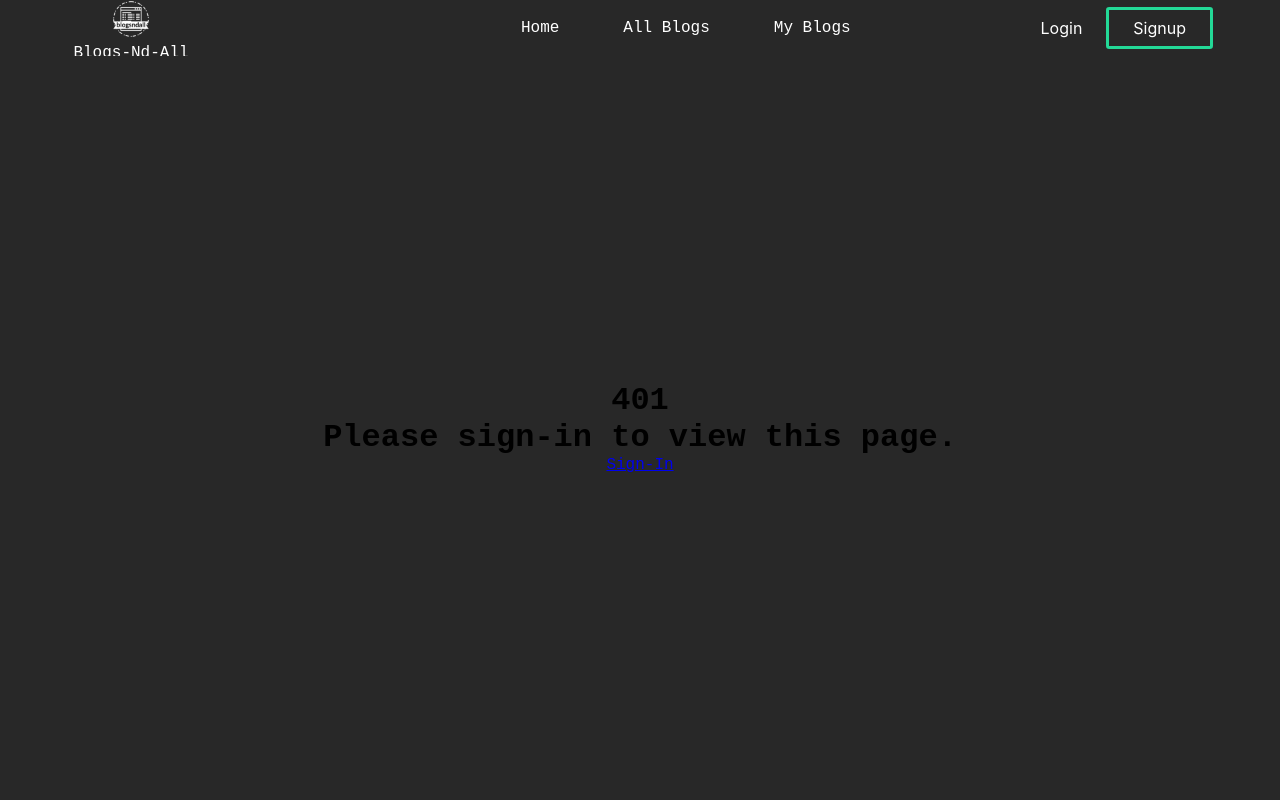
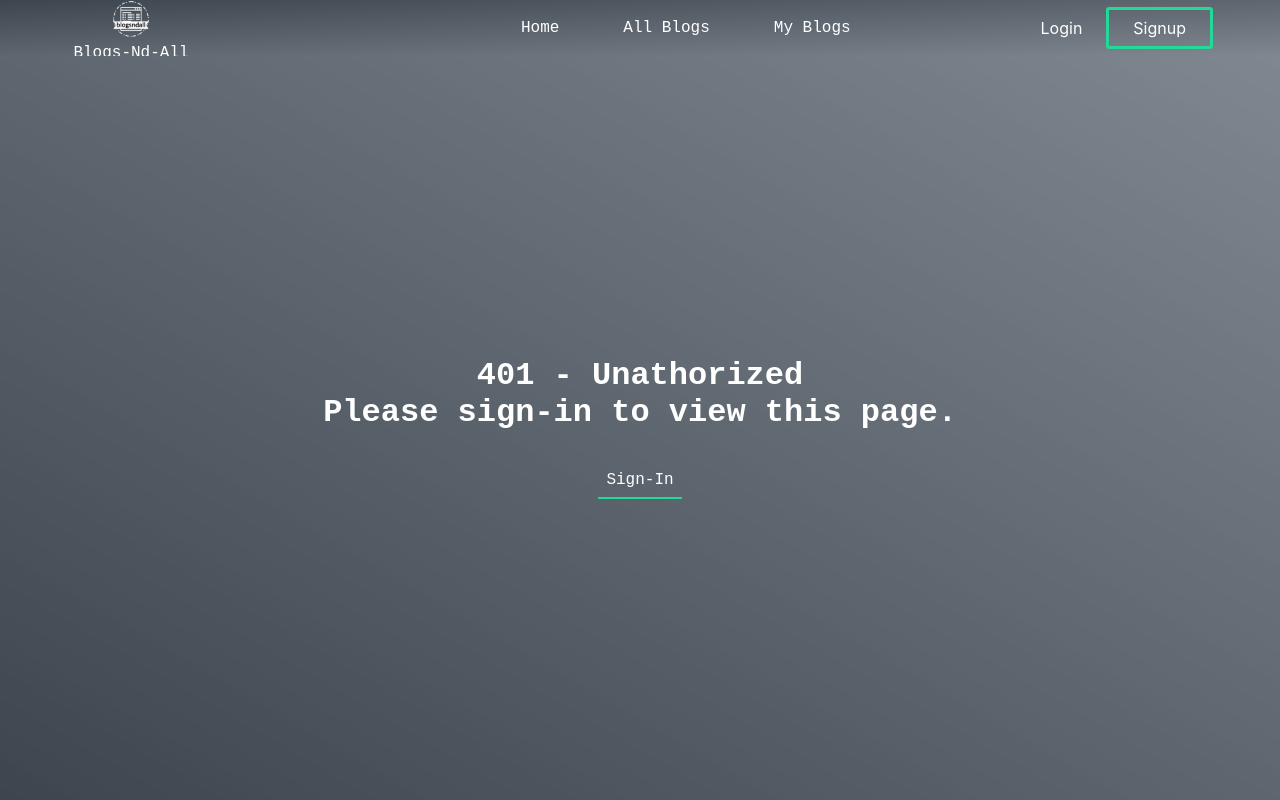
Before and after one commit to Mr2Time/caskade-blogz, a React (Create React App) app in the folder client/: page /my-blogs in a window 1280 px wide. Built offline with nearby package versions, Linux system fonts and the light colour scheme.

Commit message:
error page implemented

```diff
--- a/client/src/App.jsx
+++ b/client/src/App.jsx
@@ -21,7 +21,7 @@ function App() {
   const dispatch = useDispatch();
 
   return (
-    <div className="App">
+    <>
       <GlobalStyle />
       <Nav Auth={Auth} dispatch={dispatch}/>
       <Routes location={pathname} key={key}>
@@ -35,7 +35,7 @@ function App() {
           </Route>
           <Route path="*" element={<Home />} />
         </Routes>
-    </div>
+    </>
   );
 }
 
--- a/client/src/components/Create.jsx
+++ b/client/src/components/Create.jsx
@@ -18,16 +18,16 @@ export default function Create() {
   );
 }
 
-const CreateContainer = styled.button`
+const CreateContainer = styled.div`
   .circles {
     display: flex;
     justify-content: center;
     align-items: center;
     position: absolute;
-    height: 17vmin;
-    width: 17vmin;
-    top: 80%;
-    left: 88%;
+    height: 25vmin;
+    width: 25vmin;
+    top: 75%;
+    left: 87%;
 
     .create-btn {
         width: 5rem;
@@ -45,7 +45,7 @@ const CreateContainer = styled.button`
         }
     }
 
-    div {
+    .circle1, .circle2, .circle3 {
       animation: growAndFade 3s infinite ease-out;
       background-color: lightgreen;
       border-radius: 50%;
--- /dev/null
+++ b/client/src/components/ErrorPage.jsx
@@ -0,0 +1,42 @@
+import styled from "styled-components";
+import  {Link}  from "react-router-dom";
+
+const ErrorPage = () => {
+    return (
+      <NoAuth>
+        <h1 className='error-code'>401 - Unathorized</h1>
+        <h1>Please sign-in to view this page.</h1>
+          <Link to="/login" className='sign-in-btn'>Sign-In</Link>
+      </NoAuth>
+    );
+};
+
+export default ErrorPage;
+
+const NoAuth = styled.div`
+  display: flex;
+  flex-direction: column;
+  justify-content: center;
+  align-items: center;
+  height: 93vh;
+  width: 100vw;
+  background: linear-gradient(
+    to right top,
+    rgb(40, 49, 59, 0.9),   rgb(72, 84, 97, 0.7)
+
+  );
+  color: #fff;
+  font-family: 'Courier New', monospace;
+
+  .sign-in-btn {
+    margin-top: 2rem;
+    padding: 0.5rem 0.5rem;
+    text-decoration: none;
+    border-bottom: 2px solid #23d997;
+    color: #fff;
+    transition: all 0.3s ease-in-out;
+    &:hover {
+        transform: translateY(-3px);
+    }
+  }
+`;
--- a/client/src/components/Navbar.jsx
+++ b/client/src/components/Navbar.jsx
@@ -57,9 +57,10 @@ const Navbar = ({Auth, dispatch}) => {
 };
 
 const Nav = styled.nav`
-  background: #282828;
-  height: 7vh;
-  min-width: 100vw;
+  background: linear-gradient(
+    to right bottom,
+    rgb(40, 49, 59, 0.9),   rgb(72, 84, 97, 0.7)
+  );  height: 7vh;
   display: flex;
   justify-content: space-around;
   align-items: center;
--- a/client/src/pages/Home.jsx
+++ b/client/src/pages/Home.jsx
@@ -5,6 +5,7 @@ const Home = () => {
     return (
         <div>
             <Create />
+            home
         </div>
     );
 }
--- a/client/src/pages/Login.jsx
+++ b/client/src/pages/Login.jsx
@@ -1,9 +1,9 @@
-import React, { useEffect, useRef, useState } from "react";
+import React, { useState } from "react";
 import axios from 'axios'
 import { Link, useNavigate } from "react-router-dom";
 import styled from "styled-components";
-import { Formik, Form, Field, ErrorMessage, useFormik } from "formik";
-import {useSelector, useDispatch} from 'react-redux';
+import {useFormik } from "formik";
+import {useDispatch} from 'react-redux';
 import {userData, setAuth} from '../reducers/userSlice';
 import Spinner from "../components/Spinner";
 
@@ -83,7 +83,7 @@ export default function Login() {
           <div>
             Don't have an account? <Link to="/signup">Signup</Link>
           </div>
-          {error.message && <div className={`form-control ${error.status == 200 ? 'smsg' : ''}`} style={{margin: '2rem 0', fontFamily: 'Arial' }}>{error.message}</div>}
+          {error.message && <div className={`form-control ${error.status === 200 ? 'smsg' : ''}`} style={{margin: '2rem 0', fontFamily: 'Arial' }}>{error.message}</div>}
 
         </form>
       </FormContainer>
@@ -157,7 +157,7 @@ const Container = styled.div`
   align-items: center;
   background: linear-gradient(
     to right top,
-    rgba(73, 89, 199, 0.9),
-    rgba(185, 90, 186, 0.7)
+    rgb(40, 49, 59, 0.9),   rgb(72, 84, 97, 0.7)
+
   );
 `;
--- a/client/src/pages/MyBlogs.jsx
+++ b/client/src/pages/MyBlogs.jsx
@@ -1,24 +1,11 @@
-import React, { useState, useEffect } from "react";
+import React from "react";
 import Create from "../components/Create";
-import { Link } from "react-router-dom";
-import { useDispatch, useSelector } from "react-redux";
-import { setAuth } from "../reducers/userSlice";
+import { useSelector } from "react-redux";
+import ErrorPage from "../components/ErrorPage";
 import styled from "styled-components";
-
-const Restrict = () => {
-  return (
-    <NoAuth>
-      <h1 className='error-code'>401</h1>
-      <h1>Please sign-in to view this page.</h1>
-        <Link to="/login" className='sign-in-btn'>Sign-In</Link>
-    </NoAuth>
-  );
-};
 
 export default function MyBlogs() {
   const isAuth = useSelector((state) => state.user.auth);
-
-  const dispatch = useDispatch();
 
   return (
     <Container>
@@ -28,7 +15,7 @@ export default function MyBlogs() {
           <Create />
         </div>
       ) : (
-        <Restrict />
+        <ErrorPage />
       )}
     </Container>
   );
@@ -42,13 +29,3 @@ const Container = styled.div`
   justify-content: center;
   align-items: center;
 `;
-
-const NoAuth = styled.div`
-  display: flex;
-  flex-direction: column;
-  justify-content: center;
-  align-items: center;
-  height: 93vh;
-  width: 100vw;
-  background: #282828;
-`;
--- a/client/src/pages/Signup.jsx
+++ b/client/src/pages/Signup.jsx
@@ -1,8 +1,8 @@
-import React, { useEffect, useRef, useState } from "react";
+import React, { useState } from "react";
 import axios from 'axios'
 import { Link, useNavigate } from "react-router-dom";
 import styled from "styled-components";
-import { Formik, Form, Field, ErrorMessage, useFormik } from "formik";
+import { useFormik } from "formik";
 import Spinner from "../components/Spinner";
 
 import registernew from "../assets/register-new.png";
@@ -34,7 +34,7 @@ export default function Signup() {
       setError({status: 200, message: 'Successfully registered, redirecting to login page...'});
       setTimeout(() => {
         navigate('/login');
-      }, 3000);
+      }, 2500);
       setLoading(false);
     } catch (error) {
       const {status, data: {message} } = error.response;
@@ -115,7 +115,7 @@ export default function Signup() {
           <div>
             Already have an account? <Link to="/login">Login</Link>
           </div>
-          {error.message && <div className={`form-control ${error.status == 200 ? 'smsg' : ''}`} style={{margin: '2rem 0', fontFamily: 'Arial' }}>{error.message}</div>}
+          {error.message && <div className={`form-control ${error.status === 200 ? 'smsg' : ''}`} style={{margin: '2rem 0', fontFamily: 'Arial' }}>{error.message}</div>}
         </form>
       </FormContainer>
     </Container>
@@ -188,7 +188,7 @@ const Container = styled.div`
   align-items: center;
   background: linear-gradient(
     to right top,
-    rgba(73, 89, 199, 0.9),
-    rgba(185, 90, 186, 0.7)
+    rgb(40, 49, 59, 0.9),   rgb(72, 84, 97, 0.7)
+
   );
 `;
--- a/client/src/reducers/userSlice.js
+++ b/client/src/reducers/userSlice.js
@@ -4,7 +4,7 @@ const initialState = {
     id: "",
     email: "",
     blogs: [],
-    auth: false,
+    auth: localStorage.getItem("token") ? true : false,
 };
 
 const userSlice = createSlice({
```
